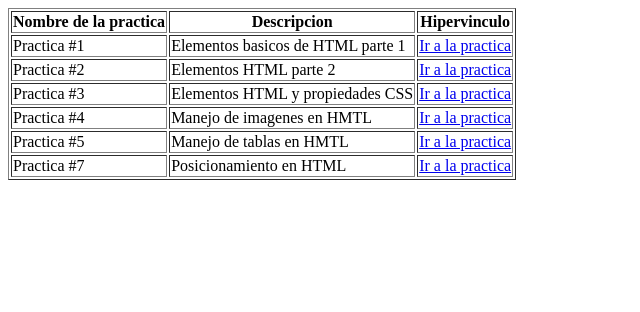
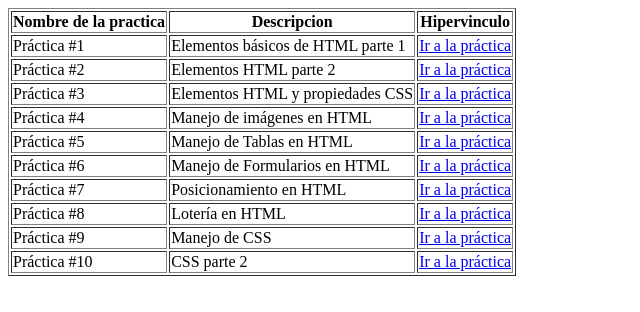
Before and after one commit to Krissein/Krissein.github.io, a plain HTML site: page PortafolioParcial1.html in a window 1280 px wide. Shown: the whole page, without its empty margins (0-640 px from the left). Drawn offline with Linux system fonts and the light colour scheme.

Commit message:
Add files via upload

```diff
--- a/PortafolioParcial1.html
+++ b/PortafolioParcial1.html
@@ -7,39 +7,68 @@
 </head>
 <body>
     <table border="1">
+        <thead>
             <tr>
                 <th> Nombre de la practica </th>
                 <th> Descripcion </th>
                 <th> Hipervinculo</th>
             </tr>
+        </thead>
 
-    <body>
+        <tbody>
             <tr>
-            <td> Practica #1 </td>
-            <td> Elementos basicos de HTML parte 1 </td>
-            <td><a href="DesarrolloWeb2024-1-main/porygon.html"> Ir a la practica </a> </td>
-        </tr>        <tr>
-            <td> Practica #2 </td>
+                <td> Práctica #1 </td>
+                <td> Elementos básicos de HTML parte 1 </td>
+                <td><a href="DesarrolloWeb2024-1-main/Parcial1/Practica1.html"> Ir a la práctica</a></td>
+            </tr>
+            <tr>
+                <td> Práctica #2 </td>
                 <td> Elementos HTML parte 2 </td>
-            <td><a href="DesarrolloWeb2024-1-main/wawa.html"> Ir a la practica </a> </td>
-        </tr>        <tr>
-            <td> Practica #3 </td>
+                <td><a href="DesarrolloWeb2024-1-main/Parcial1/Practica2.html"> Ir a la práctica</a></td>
+            </tr>
+            <tr>
+                <td> Práctica #3 </td>
                 <td> Elementos HTML y propiedades CSS </td>
-            <td><a href="DesarrolloWeb2024-1-main/practica3.html"> Ir a la practica </a> </td>
-        </tr>        <tr>
-            <td> Practica #4 </td>
-            <td> Manejo de imagenes en HMTL </td>
-            <td><a href="DesarrolloWeb2024-1-main/260224Practica4.html"> Ir a la practica </a> </td>
-        </tr>        <tr>
-            <td> Practica #5 </td>
-            <td> Manejo de tablas en HMTL </td>
-            <td><a href="DesarrolloWeb2024-1-main/260224Practica5.html"> Ir a la practica </a> </td>
-        </tr>        <tr>
-            <td> Practica #7 </td>
+                <td><a href="DesarrolloWeb2024-1-main/Parcial1/Practica3.html"> Ir a la práctica</a></td>
+            </tr>
+            <tr>
+                <td> Práctica #4 </td>
+                <td> Manejo de imágenes en HTML </td>
+                <td><a href="DesarrolloWeb2024-1-main/Parcial1/Práctica4.html"> Ir a la práctica</a></td>
+            </tr>
+            <tr>
+                <td> Práctica #5 </td>
+                <td> Manejo de Tablas en HTML </td>
+                <td><a href="DesarrolloWeb2024-1-main/Parcial1/Practica5.html"> Ir a la práctica</a></td>
+            </tr>
+            <tr>
+                <td> Práctica #6 </td>
+                <td> Manejo de Formularios en HTML </td>
+                <td><a href="DesarrolloWeb2024-1-main/Parcial1/Practica6.html"> Ir a la práctica</a></td>
+            </tr>
+            <tr>
+                <td> Práctica #7 </td>
                 <td> Posicionamiento en HTML </td>
-            <td><a href="DesarrolloWeb2024-1-main/260224Practica7.html"> Ir a la practica </a> </td>
+                <td><a href="DesarrolloWeb2024-1-main/Parcial1/Practica7.html"> Ir a la práctica</a></td>
             </tr>
-    </body>
+            <tr>
+                <td> Práctica #8 </td>
+                <td> Lotería en HTML </td>
+                <td><a href="DesarrolloWeb2024-1-main/Parcial1/Practica8.html"> Ir a la práctica</a></td>
+            </tr>
+            <tr>
+                <td> Práctica #9 </td>
+                <td> Manejo de CSS </td>
+                <td><a href="DesarrolloWeb2024-1-main/Parcial1/Practica9.html"> Ir a la práctica</a></td>
+            </tr>
+            <tr>
+                <td> Práctica #10 </td>
+                <td> CSS parte 2 </td>
+                <td><a href="DesarrolloWeb2024-1-main/Parcial1/Practica10.html"> Ir a la práctica</a></td>
+            </tr>
+
+        </tbody>
+
     </table>
 </body>
 </html>
```
Also changed, not shown: DesarrolloWeb2024-1-main/Parcial1/Practica8.html (+1 -1 lines). Lines whose indentation alone changed are shown as unchanged.
